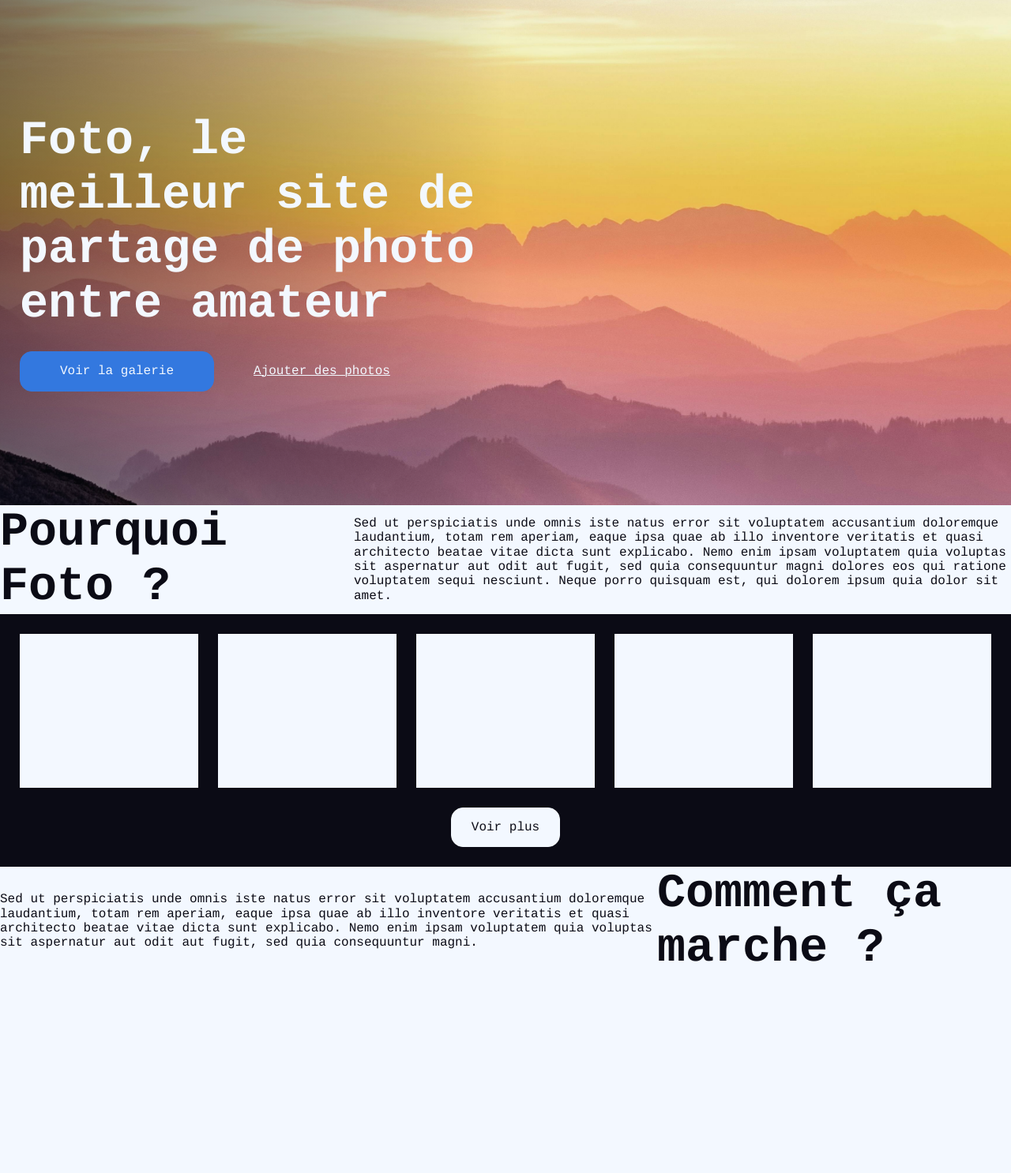
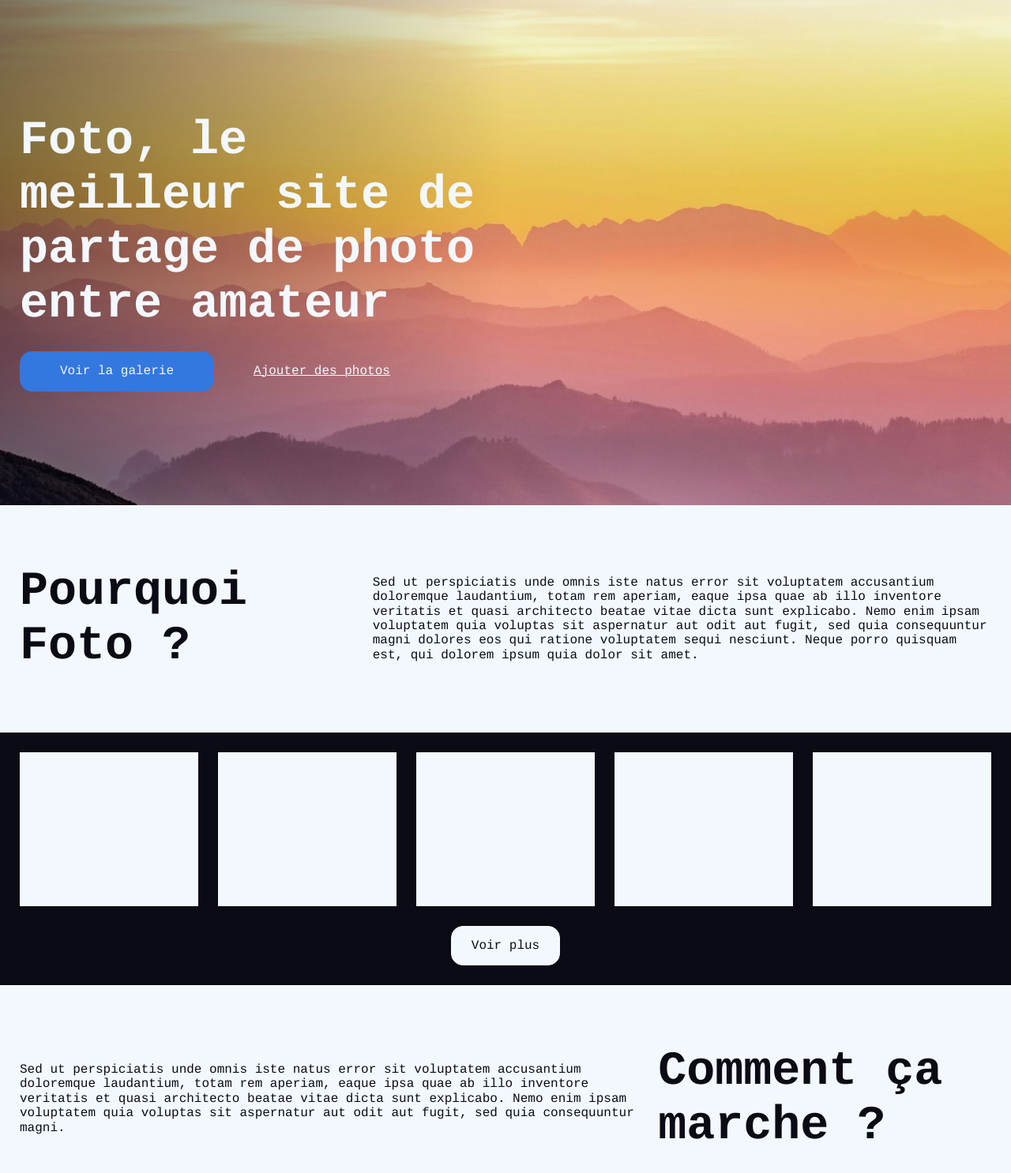
Before and after one commit to eli-ott/foto_cubes, a PHP site: page / in a window 1280 px wide. Shown: the whole page at 79% size. Before the commit the page ends 1218 px from the top, so only its background shows below. Run offline with PHP 8.4, Linux system fonts and the light colour scheme; data that the repository does not hold is empty.

Commit message:
Fin de création du style pour la page d'accueil

```diff
--- a/Public/style/accueil.css
+++ b/Public/style/accueil.css
@@ -1,5 +1,5 @@
 .accueil {
-    gap: var(--);
+    gap: var(--margin-m);
 }
 .banner {
 	height: 80vh;
@@ -47,6 +47,8 @@
 	text-decoration: underline 1px var(--light);
 }
 .content {
+	padding: var(--margin-s);
+	gap: var(--margin-s);
 	width: 100vw;
 }
 .content h3 {
--- a/View/layouts/accueil.php
+++ b/View/layouts/accueil.php
@@ -1,4 +1,4 @@
-    <section class="accueil">
+    <section class="accueil flex start column">
         <!-- BANNER -->
         <div class="banner flex start">
             <div class="flex center column">
```
